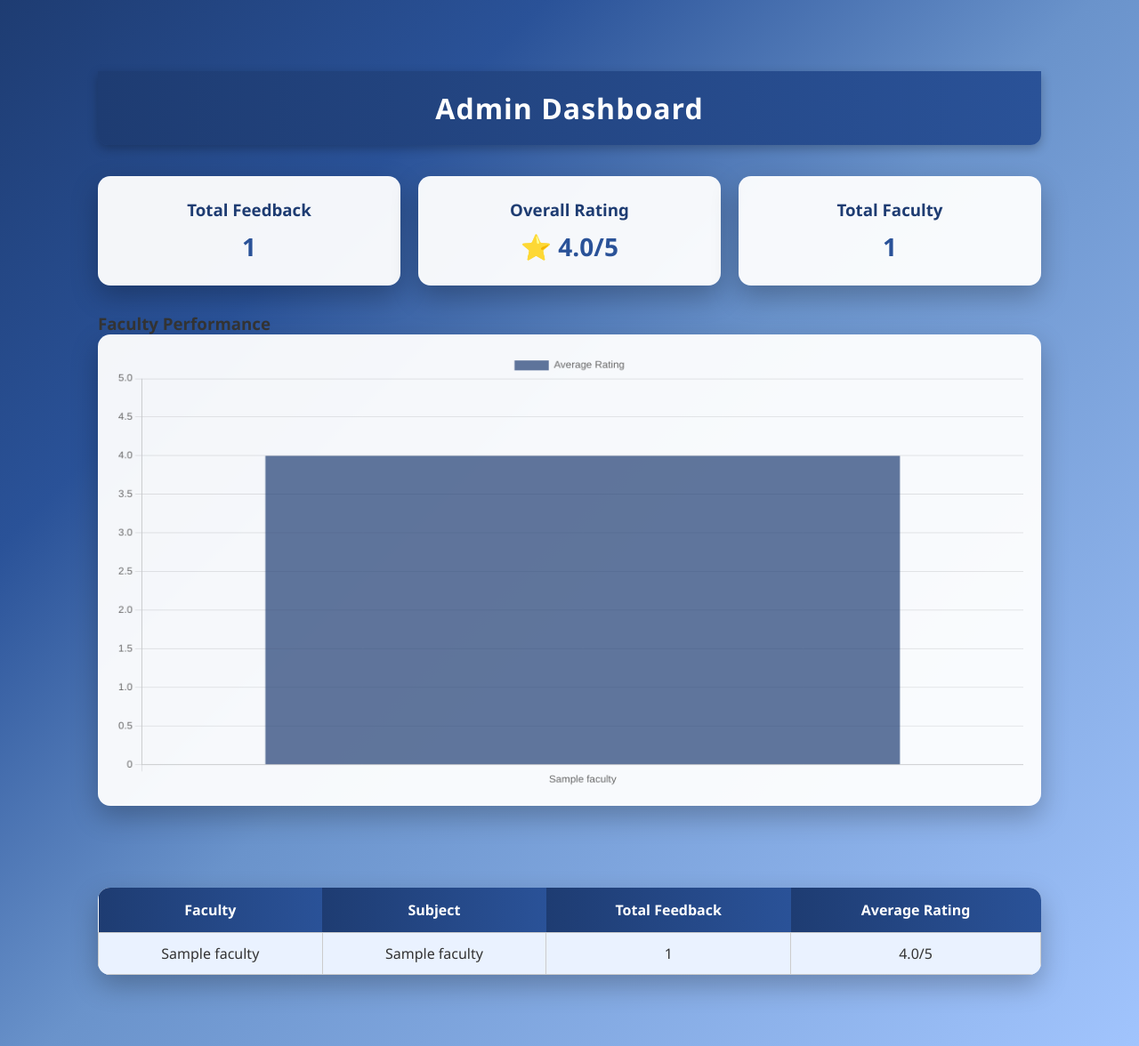
After one commit to mandark-87/student-feedback-system, a Flask app: page /dashboard in a window 1280 px wide. The commit adds this page. Shown: the whole page at 89% size. Run offline with Flask 3, Linux system fonts and the light colour scheme; tables that the repository leaves empty hold one stand-in row (values such as "Sample post").

Commit message:
Added Admin Dashboard with Chart.js and improved styling

```diff
--- a/app.py
+++ b/app.py
@@ -66,12 +66,55 @@ def init_db():
     )
 
     conn.commit()
-    conn.close()
+
 
 
 @app.route("/")
 def home():
     return "Student Feedback System Running"
+
+@app.route('/dashboard')
+def dashboard():
+    import sqlite3
+
+    conn = sqlite3.connect('database.db')
+    cursor = conn.cursor()
+
+    # Total feedback count
+    cursor.execute("SELECT COUNT(*) FROM feedback")
+    total_feedback = cursor.fetchone()[0]
+
+    # Overall average rating
+    cursor.execute("SELECT AVG(rating) FROM feedback")
+    avg = cursor.fetchone()[0]
+    overall_avg = round(avg, 2) if avg else 0
+
+    # Faculty statistics using JOIN
+    cursor.execute("""
+        SELECT f.name, f.subject,
+               COUNT(fe.id),
+               ROUND(AVG(fe.rating), 2)
+        FROM feedback fe
+        JOIN faculty f ON fe.faculty_id = f.id
+        GROUP BY f.id
+    """)
+
+    faculty_stats = cursor.fetchall()
+
+    faculty_names = [f[0] for f in faculty_stats]
+    faculty_ratings = [f[3] for f in faculty_stats]
+
+    conn.close()
+
+    return render_template(
+        "dashboard.html",
+        total_feedback=total_feedback,
+        faculty_count=len(faculty_stats),
+        overall_avg=overall_avg,
+        faculty_stats=faculty_stats,
+        faculty_names=faculty_names,
+        faculty_ratings=faculty_ratings
+    )
 
 @app.route("/admin", methods=["GET", "POST"])
 def admin_login():
--- a/static/style.css
+++ b/static/style.css
@@ -566,3 +566,90 @@ form {
         transform: translateY(0);
     }
 }
+
+/* ================= DASHBOARD STYLING ================= */
+
+.dashboard-container {
+    width: 100%;
+    max-width: 1100px;
+    margin: 40px auto;
+    padding: 20px;
+}
+
+/* Dashboard Cards Layout */
+.card-container {
+    display: flex;
+    justify-content: space-between;
+    gap: 20px;
+    margin: 30px 0;
+    flex-wrap: wrap;
+}
+
+.card {
+    flex: 1;
+    min-width: 250px;
+    background: rgba(255, 255, 255, 0.95);
+    padding: 25px;
+    border-radius: 14px;
+    box-shadow: 0 12px 30px rgba(0,0,0,0.25);
+    text-align: center;
+    transition: transform 0.3s ease, box-shadow 0.3s ease;
+}
+
+.card:hover {
+    transform: translateY(-6px);
+    box-shadow:
+        0 20px 40px rgba(0, 0, 0, 0.35),
+        0 0 0 2px rgba(79, 172, 254, 0.35);
+}
+
+.card h3 {
+    color: #1e3c72;
+    margin-bottom: 10px;
+}
+
+.card p {
+    font-size: 28px;
+    font-weight: 700;
+    color: #2a5298;
+}
+
+/* Chart Styling */
+#ratingChart {
+    background: rgba(255,255,255,0.95);
+    padding: 20px;
+    border-radius: 14px;
+    box-shadow: 0 12px 30px rgba(0,0,0,0.25);
+    margin-bottom: 40px;
+}
+
+/* Dashboard Table */
+.dashboard-container table {
+    background: rgba(255,255,255,0.95);
+    border-radius: 14px;
+    overflow: hidden;
+    box-shadow: 0 12px 30px rgba(0,0,0,0.25);
+}
+
+.dashboard-container th {
+    background: linear-gradient(to right, #1e3c72, #2a5298);
+    color: white;
+    padding: 14px;
+    text-align: center;
+}
+
+.dashboard-container td {
+    padding: 12px;
+    text-align: center;
+}
+
+.dashboard-container tbody tr:hover {
+    background: rgba(79, 172, 254, 0.15);
+}
+
+/* Responsive */
+@media (max-width: 768px) {
+    .card-container {
+        flex-direction: column;
+    }
+}
--- /dev/null
+++ b/templates/dashboard.html
@@ -0,0 +1,84 @@
+<!DOCTYPE html>
+<html>
+<head>
+    <title>Admin Dashboard</title>
+    <link rel="stylesheet" href="{{ url_for('static', filename='style.css') }}">
+    <script src="https://cdn.jsdelivr.net/npm/chart.js"></script>
+</head>
+<body>
+
+<div class="dashboard-container">
+
+    <h2>Admin Dashboard</h2>
+
+    <div class="card-container">
+        <div class="card">
+            <h3>Total Feedback</h3>
+            <p>{{ total_feedback }}</p>
+        </div>
+
+        <div class="card">
+            <h3>Overall Rating</h3>
+            <p>⭐ {{ overall_avg }}/5</p>
+        </div>
+
+        <div class="card">
+            <h3>Total Faculty</h3>
+            <p>{{ faculty_count }}</p>
+        </div>
+    </div>
+
+    <h3>Faculty Performance</h3>
+
+    <canvas id="ratingChart"></canvas>
+
+    <br>
+
+    <table>
+        <tr>
+            <th>Faculty</th>
+            <th>Subject</th>
+            <th>Total Feedback</th>
+            <th>Average Rating</th>
+        </tr>
+        {% for f in faculty_stats %}
+        <tr>
+            <td>{{ f[0] }}</td>
+            <td>{{ f[1] }}</td>
+            <td>{{ f[2] }}</td>
+            <td>{{ f[3] }}/5</td>
+        </tr>
+        {% endfor %}
+    </table>
+
+</div>
+
+<!-- Chart Script -->
+<script>
+    const facultyNames = JSON.parse('{{ faculty_names | default([]) | tojson | safe }}');
+    const facultyRatings = JSON.parse('{{ faculty_ratings | default([]) | tojson | safe }}');
+
+    const ctx = document.getElementById('ratingChart').getContext('2d');
+
+    new Chart(ctx, {
+        type: 'bar',
+        data: {
+            labels: facultyNames,
+            datasets: [{
+                label: 'Average Rating',
+                data: facultyRatings,
+                backgroundColor: 'rgba(30,60,114,0.7)'
+            }]
+        },
+        options: {
+            scales: {
+                y: {
+                    beginAtZero: true,
+                    max: 5
+                }
+            }
+        }
+    });
+</script>
+</body>
+</html>
```
